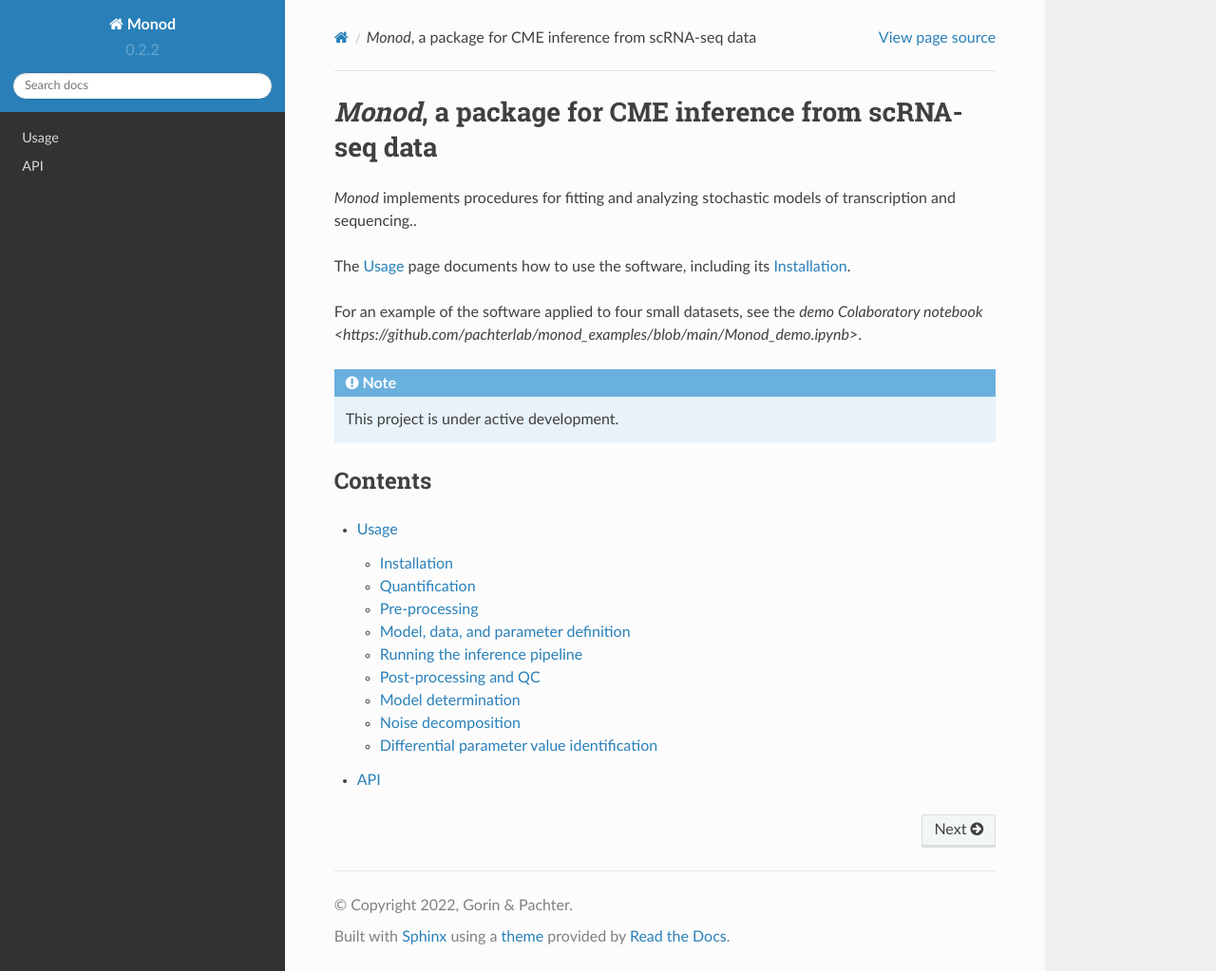
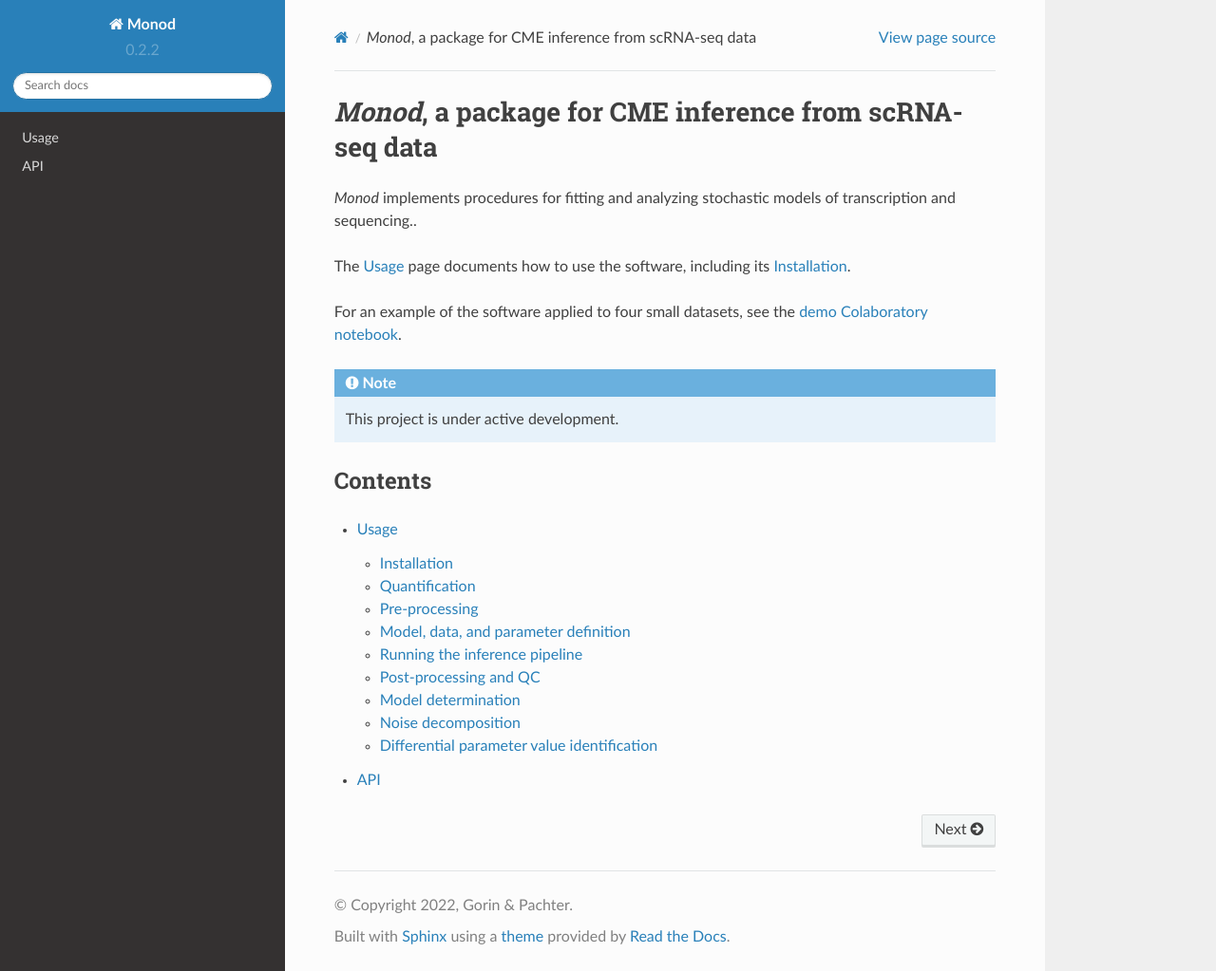
Before and after one commit to pachterlab/monod_examples, a Sphinx documentation site: the page built from docs/source/index.rst, in a window 1280 px wide and 1023 px high. Shown: the whole window at 95% size. Built offline with Sphinx 7.4.7 and the Read the Docs theme 2.0.0, drawn with Linux system fonts in a browser that asks for light colours.

Commit message:
Update index.rst

```diff
--- a/docs/source/index.rst
+++ b/docs/source/index.rst
@@ -5,7 +5,7 @@
 
 The :doc:`usage` page documents how to use the software, including its :ref:`installation`.
 
-For an example of the software applied to four small datasets, see the `demo Colaboratory notebook <https://github.com/pachterlab/monod_examples/blob/main/Monod_demo.ipynb>`.
+For an example of the software applied to four small datasets, see the `demo Colaboratory notebook <https://github.com/pachterlab/monod_examples/blob/main/Monod_demo.ipynb>`_.
 
 .. note::
 
```
